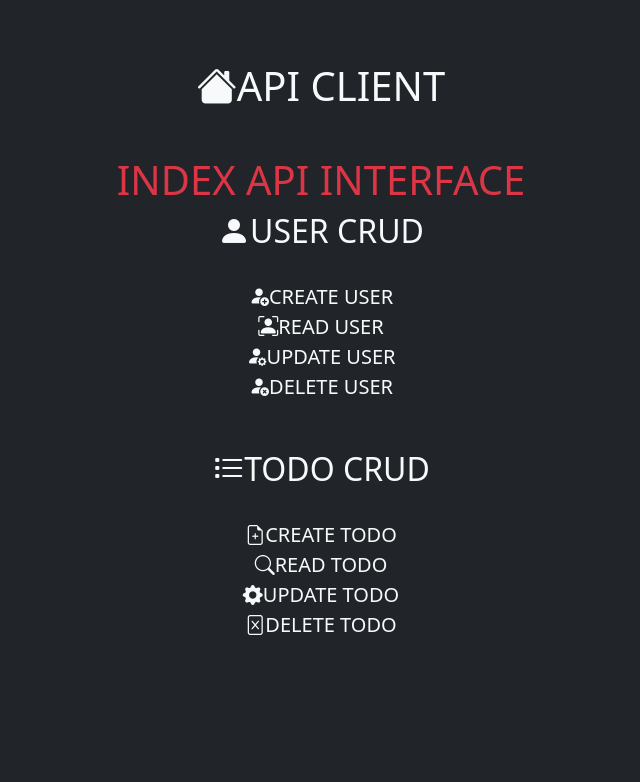
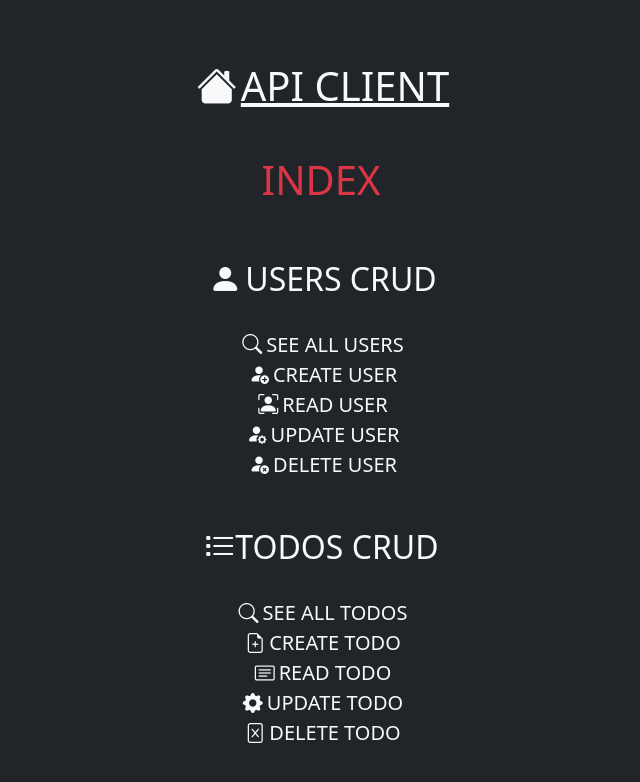
Before and after one commit to devabq/flaskclientserver, a Flask app: page / in a window 1280 px wide. Shown: the top 782 px of the page, without its empty margins (319-959 px from the left). Run offline with Flask 2, Linux system fonts and the light colour scheme; data that the repository does not hold is empty.

Commit message:
fishing front, back to be worked on still

```diff
--- a/client/app.py
+++ b/client/app.py
@@ -4,77 +4,92 @@ import todos
 
 app = Flask(__name__)
 
-users_api = users.Users()
-todos_api = todos.Todos()
+usersApp = users.Users()
+todosApp = todos.Todos()
 
 
-@app.route('/')
+@app.route("/")
 def index():
-    users = users_api.get_users()
-    return render_template('index.html', users=users)
+    users = usersApp.get_users()
+    return render_template("index.html", users=users)
 
 
-@app.route('/userlist')
-def userlist():
-    users = users_api.get_users()
-    return render_template('userlist.html', users=users)
+@app.route("/users/all")
+def usersAll():
+    users = usersApp.get_users()
+    return render_template("usersAll.html", users=users)
 
 
-@app.route('/todos')
-def get_todos():
-    todos = todos_api.get_todos()
-    return render_template('todos.html', todos=todos)
+@app.route("/users/create")
+def usersCreateRender():
+    return render_template("usersCreate.html")
 
 
-@app.route('/users/<int:user_id>')
-def get_user_by_id(user_id):
-    user = users_api.get_user_by_id(user_id)
-    return render_template('user.html', user=user)
+@app.route("/users/read")
+def usersReadRender():
+    return render_template("usersRead.html")
 
 
-@app.route('/todos/<int:todo_id>')
-def get_todo_by_id(todo_id):
-    todo = todos_api.get_todo_by_id(todo_id)
-    return render_template('todo.html', todo=todo)
+@app.route("/users/update")
+def usersUpdateRender():
+    return render_template("usersUpdate.html")
 
 
-@app.route('/todos/new')
-def new_todo():
-    return render_template('createTodo.html')
+@app.route("/users/delete")
+def usersDeleteRender():
+    return render_template("usersDelete.html")
 
 
-@app.route('/todos', methods=['POST'])
-def createTodo():
-    title = request.form['title']
-    completed = request.form['completed']
-    user_id = request.form['user_id']
-    todo = {
-        'title': title,
-        'completed': completed,
-        'userId': user_id
-    }
-    todos_api.createTodo(todo)
-    return 'Tarefa criada'
+@app.route("/todos")
+def get_todos():
+    todos = todosApp.get_todos()
+    return render_template("todos.html", todos=todos)
 
 
-@app.route('/users/new')
-def new_user():
-    return render_template('createUser.html')
+@app.route("/users/<int:user_id>")
+def get_user_by_id(user_id):
+    user = usersApp.get_user_by_id(user_id)
+    return render_template("user.html", user=user)
 
 
-@app.route('/users', methods=['POST'])
-def createUser():
-    name = request.form['name']
-    username = request.form['username']
-    email = request.form['email']
-    user = {
-        'name': name,
-        'username': username,
-        'email': email
-    }
-    users_api.createUser(user)
-    return 'Usuario criado'
+@app.route("/todos/<int:todo_id>")
+def get_todo_by_id(todo_id):
+    todo = todosApp.get_todo_by_id(todo_id)
+    return render_template("todo.html", todo=todo)
 
 
-if __name__ == '__main__':
+@app.route("/todos/new")
+def new_todo():
+    return render_template("todoCreate.html")
+
+
+@app.route("/todos", methods=["POST"])
+def todoCreate():
+    title = request.form["title"]
+    completed = request.form["completed"]
+    user_id = request.form["user_id"]
+    todo = {
+        "title": title,
+        "completed": completed,
+        "userId": user_id
+    }
+    todosApp.todoCreate(todo)
+    return "Tarefa criada"
+
+
+@app.route("/users", methods=["POST"])
+def usersCreate():
+    name = request.form["name"]
+    username = request.form["username"]
+    email = request.form["email"]
+    user = {
+        "name": name,
+        "username": username,
+        "email": email
+    }
+    usersApp.usersCreate(user)
+    return render_template("usersCreatedFeedback.html")
+
+
+if __name__ == "__main__":
     app.run(debug=True, port=5001)
--- a/client/templates/base.html
+++ b/client/templates/base.html
@@ -25,7 +25,7 @@
   <div class="bg-dark text-light">
     <div class="container">
       <h1><a id="homebutton" href=" {{ url_for('index')}}"
-          class=" text-decoration-none text-light d-flex justify-content-center"><i class="bi bi-house-fill"></i> API
+          class="text-light d-flex justify-content-center"><i class="mx-1 bi bi-house-fill"></i> API
           CLIENT
         </a></h1>
       {% block content %} {% endblock %}
--- a/client/templates/index.html
+++ b/client/templates/index.html
@@ -1,31 +1,38 @@
 {% extends 'base.html' %}
 
 {% block content %}
-<h1 class="text-danger d-flex justify-content-center">INDEX API INTERFACE</h1>
-<h2 class="text-decoration-none d-flex justify-content-center text-light"><i class="bi bi-person-fill"></i> USER CRUD
+<h1 class="text-danger d-flex justify-content-center">INDEX</h1>
+<br>
+<br>
+<h2 class="text-decoration-none d-flex justify-content-center text-light"><i class="mx-1 bi bi-person-fill"></i> USERS
+        CRUD
 </h2>
 <br>
-<a class="lead text-decoration-none d-flex justify-content-center text-light" href="{{ url_for('userlist') }}"> <i
-        class="bi bi-person-fill-add"> </i> CREATE USER</a>
-<a class="lead text-decoration-none d-flex justify-content-center text-light" href="{{ url_for('userlist') }}"> <i
-        class="bi bi-person-bounding-box"> </i> READ USER</a>
-<a class="lead text-decoration-none d-flex justify-content-center text-light" href="{{ url_for('userlist') }}"> <i
-        class="bi bi-person-fill-gear"> </i> UPDATE USER</a>
-<a class="lead text-decoration-none d-flex justify-content-center text-light" href="{{ url_for('userlist') }}"> <i
-        class="bi bi-person-fill-x"></i> DELETE USER</a>
+<a class="lead text-decoration-none d-flex justify-content-center text-light" href="{{ url_for('usersAll') }}">
+        <i class="mx-1 bi bi-search"></i> SEE ALL USERS</a>
+<a class="lead text-decoration-none d-flex justify-content-center text-light" href="{{ url_for('usersCreateRender') }}">
+        <i class="mx-1 bi bi-person-fill-add"> </i> CREATE USER</a>
+<a class="lead text-decoration-none d-flex justify-content-center text-light" href="{{ url_for('usersReadRender') }}">
+        <i class="mx-1 bi bi-person-bounding-box"> </i> READ USER</a>
+<a class="lead text-decoration-none d-flex justify-content-center text-light" href="{{ url_for('usersUpdateRender') }}">
+        <i class="mx-1 bi bi-person-fill-gear"> </i> UPDATE USER</a>
+<a class="lead text-decoration-none d-flex justify-content-center text-light" href="{{ url_for('usersDeleteRender') }}">
+        <i class="mx-1 bi bi-person-fill-x"></i> DELETE USER</a>
 <br>
 <br>
-<h2 class="text-decoration-none d-flex justify-content-center text-light"><i class="bi bi-list-task"></i></i> TODO CRUD
+<h2 class="text-decoration-none d-flex justify-content-center text-light"><i class="bi bi-list-task"></i></i> TODOS CRUD
 </h2>
 <br>
-<a class="lead text-decoration-none d-flex justify-content-center text-light" href="{{ url_for('userlist') }}"> <i
-        class="bi bi-file-earmark-plus"></i> CREATE TODO</a>
-<a class="lead text-decoration-none d-flex justify-content-center text-light" href="{{ url_for('userlist') }}"> <i
-        class="bi bi-search"></i> READ TODO</a>
-<a class="lead text-decoration-none d-flex justify-content-center text-light" href="{{ url_for('userlist') }}"> <i
-        class="bi bi-gear-fill"></i> UPDATE
-    TODO</a>
-<a class="lead text-decoration-none d-flex justify-content-center text-light" href="{{ url_for('userlist') }}"> <i
-        class="bi bi-file-excel"></i> DELETE
-    TODO</a>
+<a class="lead text-decoration-none d-flex justify-content-center text-light" href="{{ url_for('usersAll') }}"> <i
+                class="mx-1 bi bi-search"></i> SEE ALL TODOS</a>
+<a class="lead text-decoration-none d-flex justify-content-center text-light" href="{{ url_for('usersAll') }}"> <i
+                class="mx-1 bi bi-file-earmark-plus"></i> CREATE TODO</a>
+<a class="lead text-decoration-none d-flex justify-content-center text-light" href="{{ url_for('usersAll') }}"> <i
+                class="mx-1 bi bi-card-text"></i> READ TODO</a>
+<a class="lead text-decoration-none d-flex justify-content-center text-light" href="{{ url_for('usersAll') }}"> <i
+                class="mx-1 bi bi-gear-fill"></i> UPDATE
+        TODO</a>
+<a class="lead text-decoration-none d-flex justify-content-center text-light" href="{{ url_for('usersAll') }}"> <i
+                class="mx-1 bi bi-file-excel"></i> DELETE
+        TODO</a>
 {% endblock %}
--- a/client/templates/todo.html
+++ b/client/templates/todo.html
@@ -1,4 +1,4 @@
-{% extends 'base.html' %}
+{% extends "base.html" %}
 
 {% block content %}
 <h2>{% block title %} {{todo}} {% endblock %}</h2>
--- a/client/templates/createTodo.html
+++ b/client/templates/todoCreate.html
@@ -1,8 +1,8 @@
-{% extends 'base.html' %}
+{% extends "base.html" %}
 
 {%block content %}
 <h1>Create a new todo</h1>
-<form action="{{ url_for('createTodo') }}" method="post">
+<form action="{{ url_for('todoCreate') }}" method="post">
     title: <input type="text" name="title"><br>
     completed (true/false): <input type="text" name="completed"><br>
     userId (1-10): <input type="text" name="user_id"><br>
--- a/client/templates/todos.html
+++ b/client/templates/todos.html
@@ -1,4 +1,4 @@
-{% extends 'base.html' %}
+{% extends "'base.html" %}
 
 {%block content %}
 <h1>Todos</h1>
--- a/client/todos.py
+++ b/client/todos.py
@@ -1,6 +1,6 @@
 import requests
 class Todos:
-    base_url = 'http://localhost:5000/todos'
+    base_url = "http://localhost:5000/todos"
 
     def get_todos(self):
         return requests.get(self.base_url).json()
@@ -8,5 +8,5 @@ class Todos:
     def get_todo_by_id(self, todo_id):
         return requests.get(f"{self.base_url}/{todo_id}").json()
 
-    def createTodo(self, todo):
+    def todoCreate(self, todo):
         return requests.post(self.base_url, json=todo).json()
--- a/client/users.py
+++ b/client/users.py
@@ -1,6 +1,6 @@
 import requests
 class Users:
-    base_url = 'http://localhost:5000/users'
+    base_url = "http://localhost:5000/users"
 
     def get_users(self):
         return requests.get(self.base_url).json()
@@ -8,5 +8,5 @@ class Users:
     def get_user_by_id(self, user_id):
         return requests.get(f"{self.base_url}/{user_id}").json()
 
-    def createUser(self, user):
+    def usersCreate(self, user):
         return requests.post(self.base_url, json=user).json()
--- a/server/app.py
+++ b/server/app.py
@@ -1,11 +1,11 @@
 import json
 from flask import Flask, jsonify, request
 
-f = open('todos.json')
+f = open("todos.json")
 todos = json.load(f)
 f.close()
 
-f = open('users.json')
+f = open("users.json")
 user_list = json.load(f)
 f.close()
 
@@ -32,7 +32,7 @@ def usertodos(userid):
     return jsonify(filtered)
 
 
-@app.route('/users/', methods=['POST'])
+@app.route("/users/", methods=["POST"])
 def update_record():
     record = json.loads(request.data)
     print(record)
```
Also changed, not shown: client/templates/createUser.html (deleted, +0 -12 lines), client/templates/usersAll.html (renamed from client/templates/userlist.html, +4 -4 lines), client/templates/usersCreate.html (added, +14 -0 lines), client/templates/usersCreatedFeedback.html (added, +7 -0 lines), client/templates/usersDelete.html (added, +10 -0 lines), client/templates/usersDeletedFeedback.html (added, +7 -0 lines), client/templates/usersRead.html (added, +12 -0 lines), client/templates/usersUpdate.html (added, +14 -0 lines), client/templates/usersUpdatedFeeback.html (added, +7 -0 lines).
